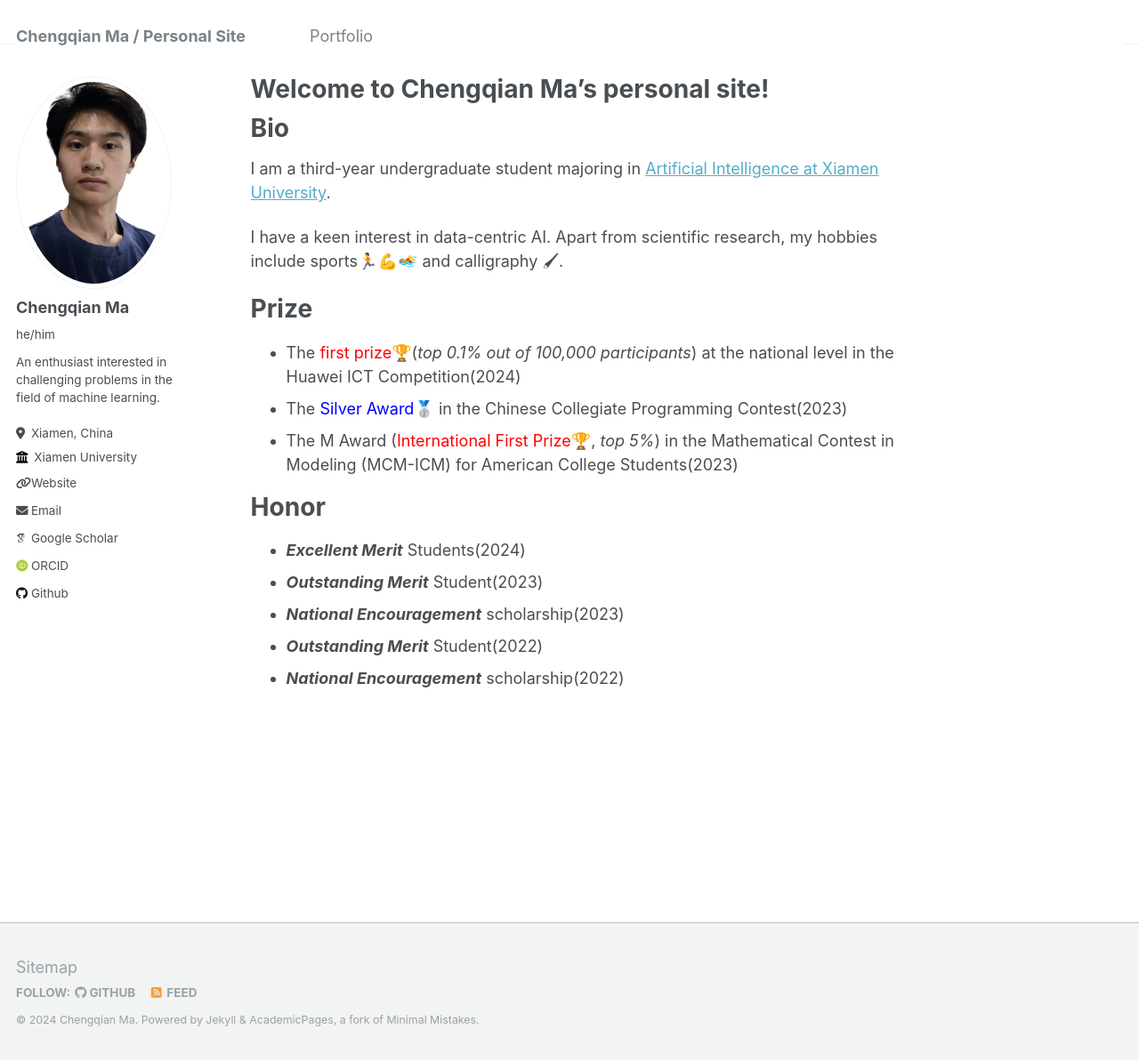
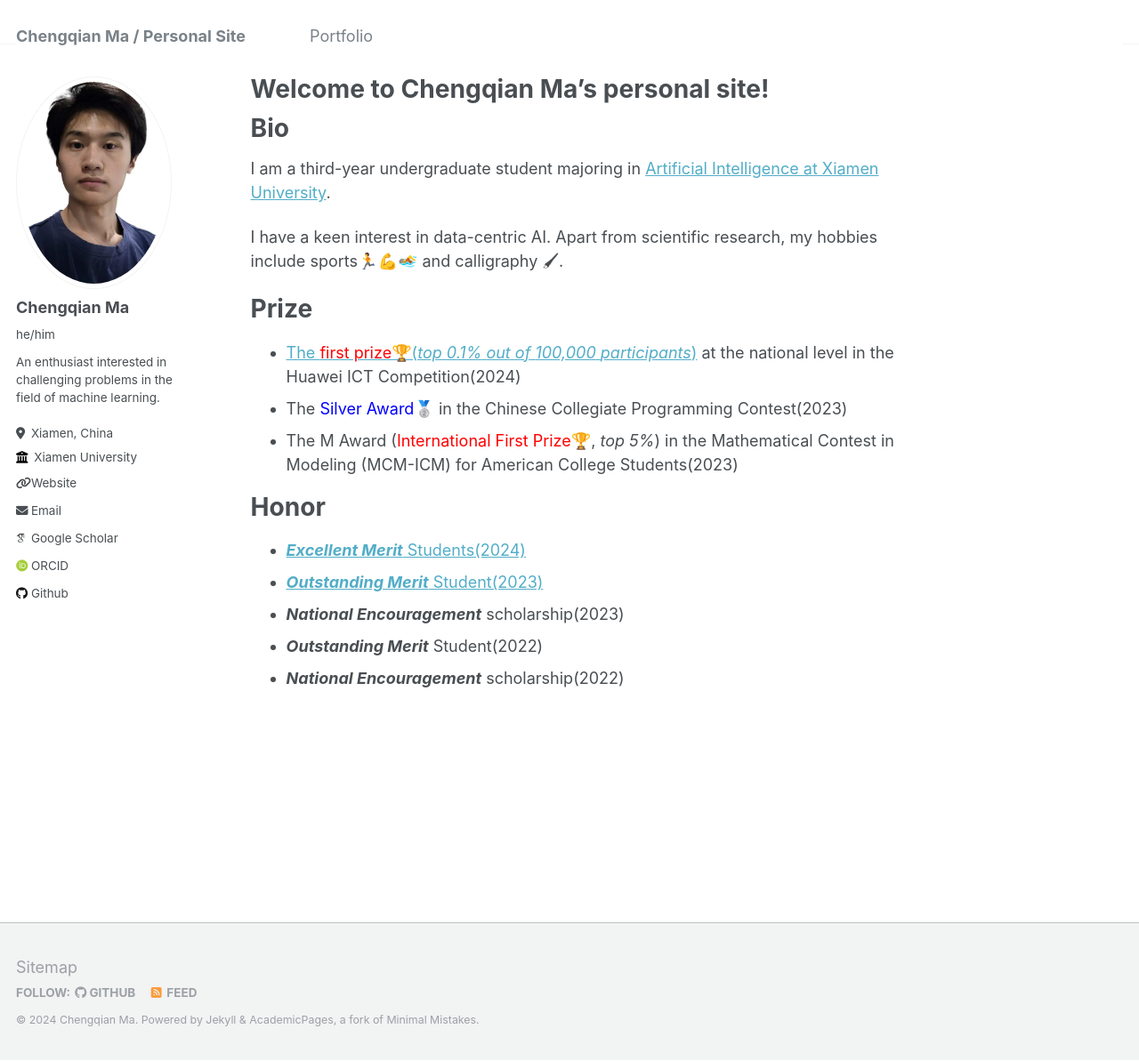
Before and after one commit to step-out/step-out.github.io, a Jekyll site: the page built from _pages/about.md, in a window 1280 px wide and 1193 px high. Shown: the whole window at 89% size. Built offline with Jekyll 4.4.1, drawn with Linux system fonts in a browser that asks for light colours; some web fonts are replaced; some of the changed lines change nothing that is shown.

Commit message:
xieti jiac

```diff
--- a/_pages/about.md
+++ b/_pages/about.md
@@ -16,14 +16,14 @@ I have a keen interest in data-centric AI. Apart from scientific research, my ho
 
 # Prize
 
-- The <span style="color: red;">first prize</span>🏆(*top* *0.1%* *out* *of* *100,000* *participants*) at the national level in the Huawei ICT Competition(2024)
+- [The <span style="color: red;">first prize</span>🏆(*top* *0.1%* *out* *of* *100,000* *participants*)](https://cogsci.xmu.edu.cn/info/1022/5922.htm) at the national level in the Huawei ICT Competition(2024)
 - The <span style="color: blue;">Silver Award</span>🥈 in the Chinese Collegiate Programming Contest(2023)
 - The M Award (<span style="color: red;">International First Prize</span>🏆, *top* *5%*) in the Mathematical Contest in Modeling (MCM-ICM) for American College Students(2023)
 
 # Honor
 
-- ***Excellent Merit*** Students(2024)
-- ***Outstanding Merit*** Student(2023)
+- [***Excellent Merit*** Students(2024)](https://informatics.xmu.edu.cn/info/1077/40089.htm)
+- [***Outstanding Merit*** Student(2023)](https://informatics.xmu.edu.cn/info/1077/33019.htm)
 - ***National Encouragement*** scholarship(2023)
 - ***Outstanding Merit*** Student(2022)
 - ***National Encouragement*** scholarship(2022)
```
